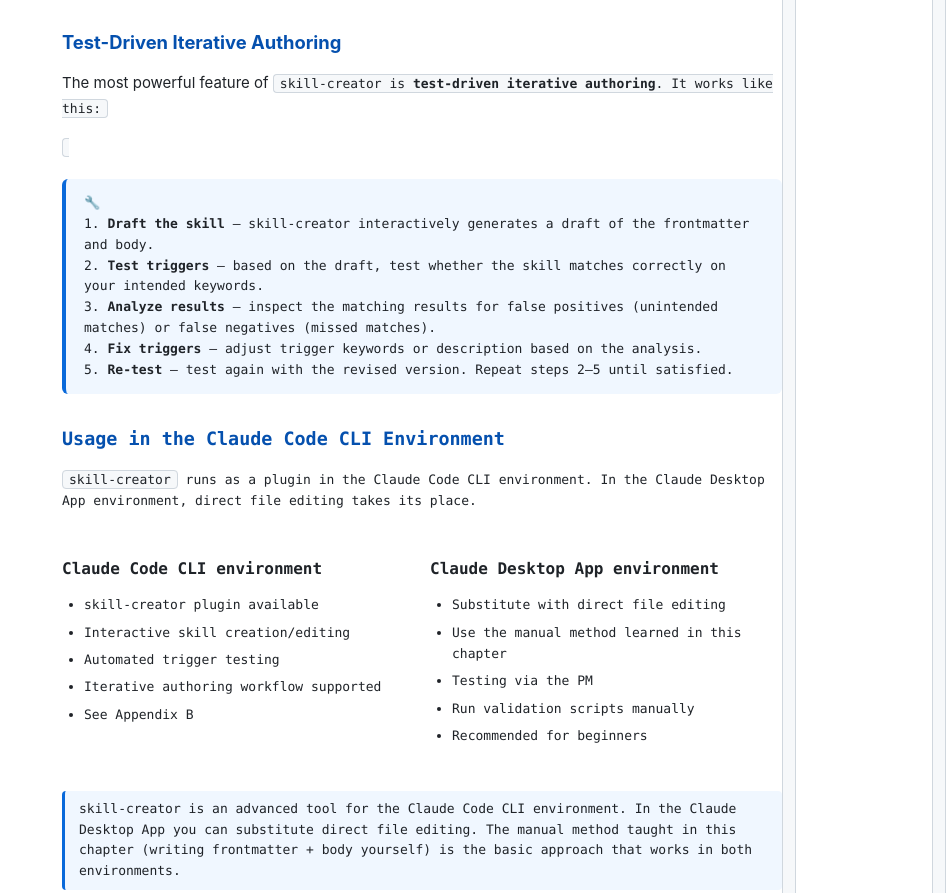
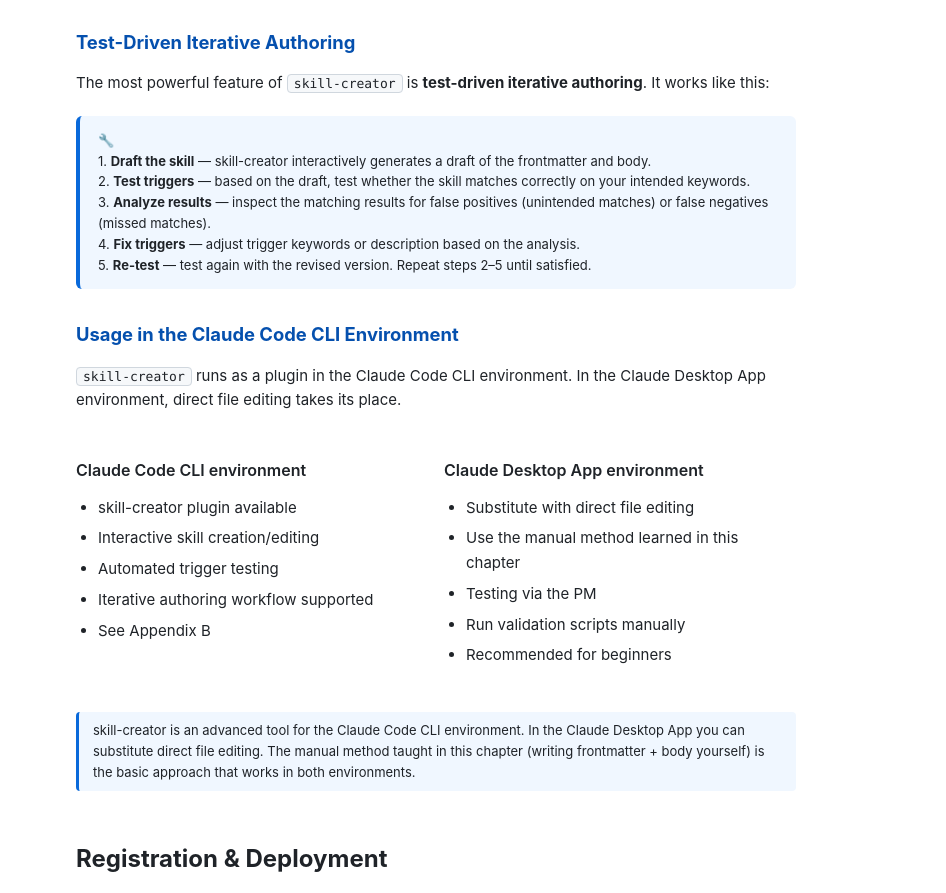
Before and after one commit to 5throck/intro-to-ai-harness, a website: page docs/ch10/10_Creating_Skills_en.html in a window 1280 px wide. Shown: the part 9773-10666 px from the top of the page, without its empty margins (334-1280 px from the left). Drawn offline with Linux system fonts and the light colour scheme.

Commit message:
fix(ci): repair ch10_en tag balance and normalize footers after regeneration

```diff
--- a/docs/ch10/10_Creating_Skills_en.html
+++ b/docs/ch10/10_Creating_Skills_en.html
@@ -650,7 +650,7 @@ finishing a document.</code></pre>
 
   <h3>Test-Driven Iterative Authoring</h3>
 
-  <p>The most powerful feature of <code>skill-creator</strong> is <strong>test-driven iterative authoring</strong>. It works like this:</p>
+  <p>The most powerful feature of <code>skill-creator</code> is <strong>test-driven iterative authoring</strong>. It works like this:</p>
 
   <div class="flow-box">
     <div class="step">1. <strong>Draft the skill</strong> &mdash; skill-creator interactively generates a draft of the frontmatter and body.</div>
```
